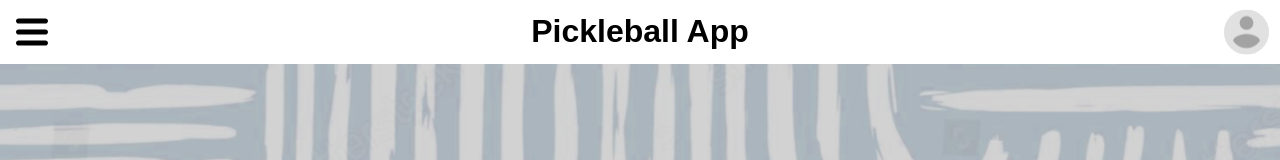
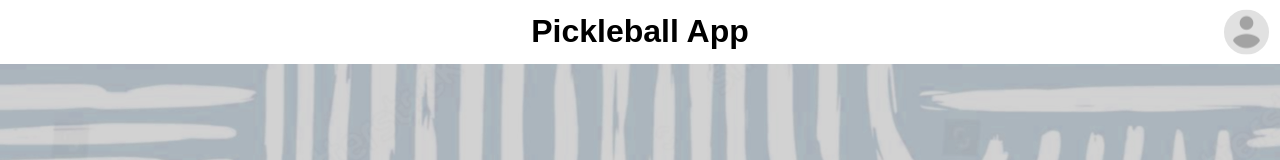
Before and after one commit to Mythius/Pickleball, a React (Create React App) app: page / in a window 1280 px wide. Shown: the top 160 px of the page. Built offline with nearby package versions, Linux system fonts and the light colour scheme.

Commit message:
Added Login Logic

```diff
--- a/src/components/NavigationBar/NavigationBar.js
+++ b/src/components/NavigationBar/NavigationBar.js
@@ -3,22 +3,26 @@ import PropTypes from "prop-types";
 import menuBar from "./3lines.svg";
 import profile from "./profile.png";
 import "./NavigationBar.css";
-import loadProfile from '../googleSignIn/autoLogin';
+import loadProfile from "../googleSignIn/autoLogin";
 
 const NavigationBar = () => {
-
-
   const toggleMenu = () => {
-    document.querySelector('nav')?.classList.remove('closed');
+    document.querySelector("nav")?.classList.remove("closed");
   };
 
   loadProfile();
 
   return (
     <div className="topbar">
-      <div className="logo">
-        <img className="icon" src={menuBar} alt="" onClick={toggleMenu} />
-      </div>
+      {
+        (window.location.pathname == "/" ? (
+          ""
+        ) : (
+          <div className="logo">
+            <img className="icon" src={menuBar} alt="" onClick={toggleMenu} />
+          </div>
+        ))
+      }
       <h1 className="title">Pickleball App</h1>
       <div className="userProfile">
         <img className="icon" src={profile} alt="" />
```
